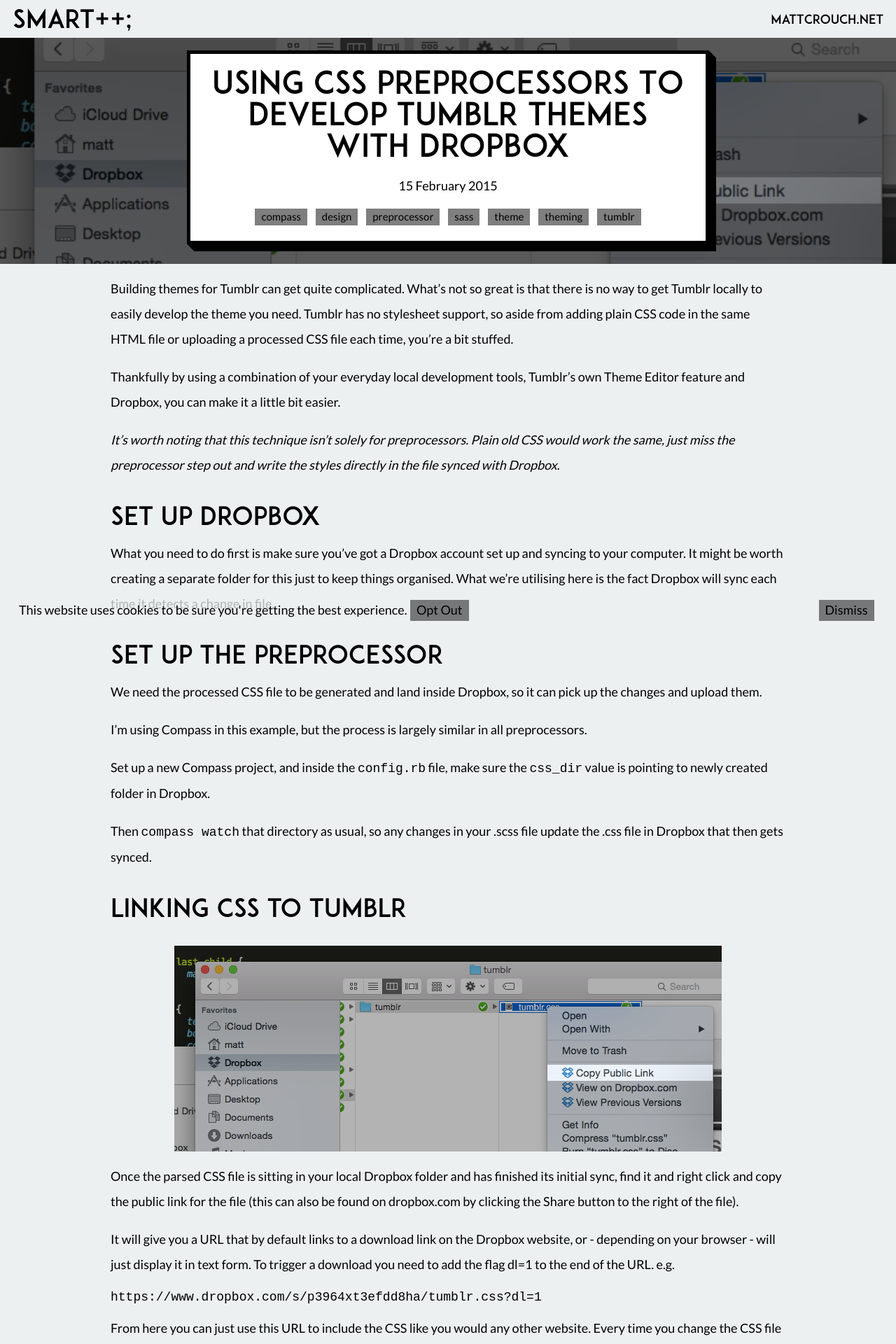
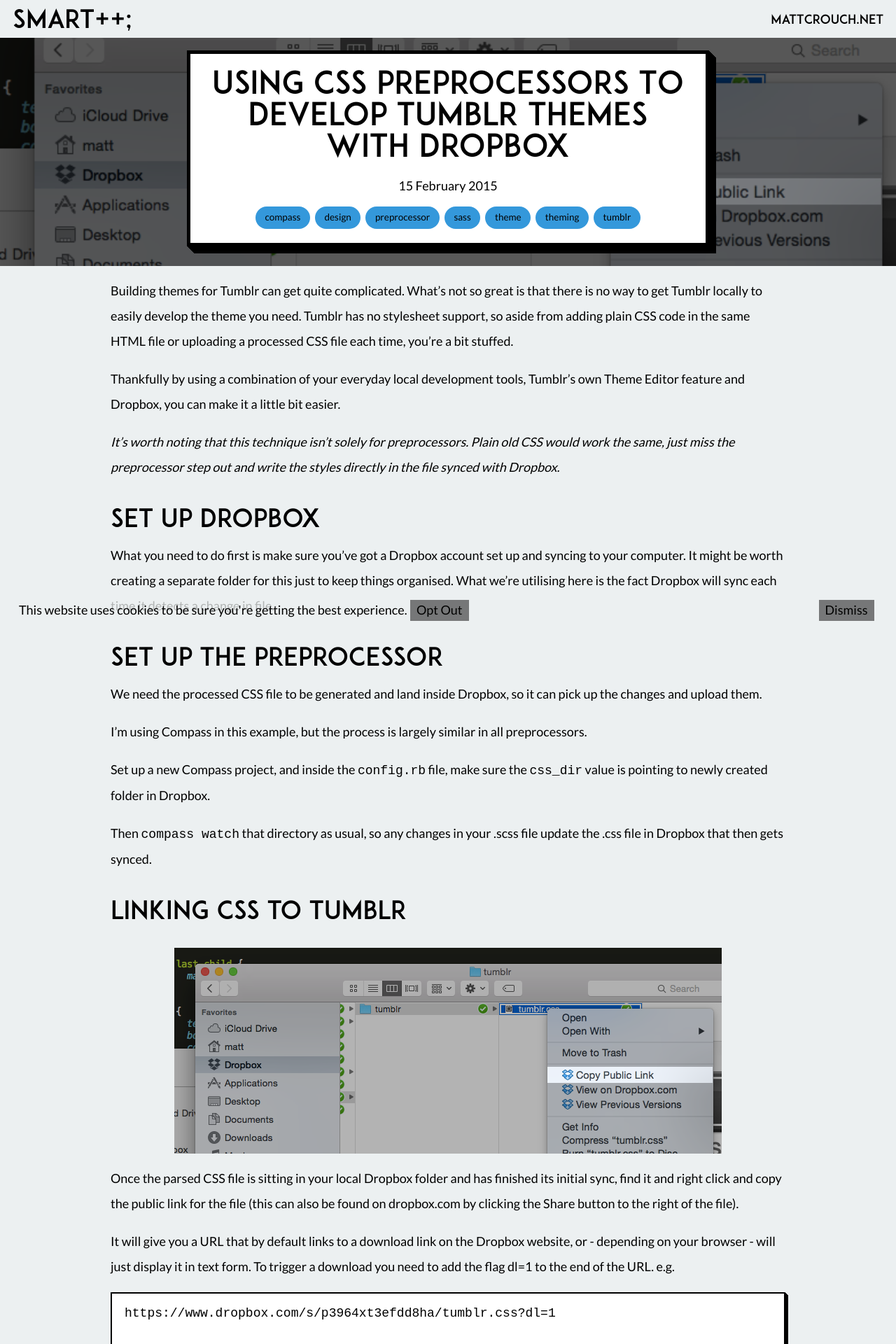
Before and after one commit to MattCrouch/blog, a Jekyll site: the page built from _posts/2015-02-15-using-css-preprocessors-to-develop-tumblr-themes.md, in a window 1280 px wide. Shown: the top 1920 px of the page at 70% size. Built offline with Jekyll 4.4.1, drawn with Linux system fonts in a browser that asks for light colours.

Commit message:
Touch up pages

```diff
--- a/_config.yml
+++ b/_config.yml
@@ -9,7 +9,7 @@
 github_username:  MattCrouch
 profile_picture: "http://mattcrouch.net/images/matt_crouch.png"
 
-paginate: 9
+paginate: 10
 
 # Build settings
 markdown: kramdown
--- a/_sass/_elements.scss
+++ b/_sass/_elements.scss
@@ -3,7 +3,7 @@
 	padding: 1rem 0;
 
 	overflow-wrap: break-word;
-  	word-wrap: break-word;
+  word-wrap: break-word;
 
 	a {
 		border-bottom: none;
@@ -77,6 +77,13 @@
 	overflow-y: hidden;
 }
 
+figure, div.highlighter-rouge {
+	@include box-drop(2);
+	background-color: lighten($background-color, 10%);
+	margin-bottom: $base-size + 4px;
+	padding: 1rem;
+}
+
 dl {
 	margin-bottom: 1rem;
 }
--- a/_sass/_header.scss
+++ b/_sass/_header.scss
@@ -61,15 +61,15 @@
 
 	.tags {
 		margin: 1rem 0;
-		font-size: smaller;
+		font-size: 0.75rem;
 
 		li {
 			display: inline-block;
-			margin: 0.25rem;
-			padding: 0.25rem 0.5rem;
+			padding: 0.5rem 0.75rem;
+			margin: 0.125rem;
 			text-transform: lowercase;
-
-			background-color: rgba(0,0,0,0.5);
+			background-color: $color-2;
+			border-radius: 1rem;
 		}
 	}
 
```
